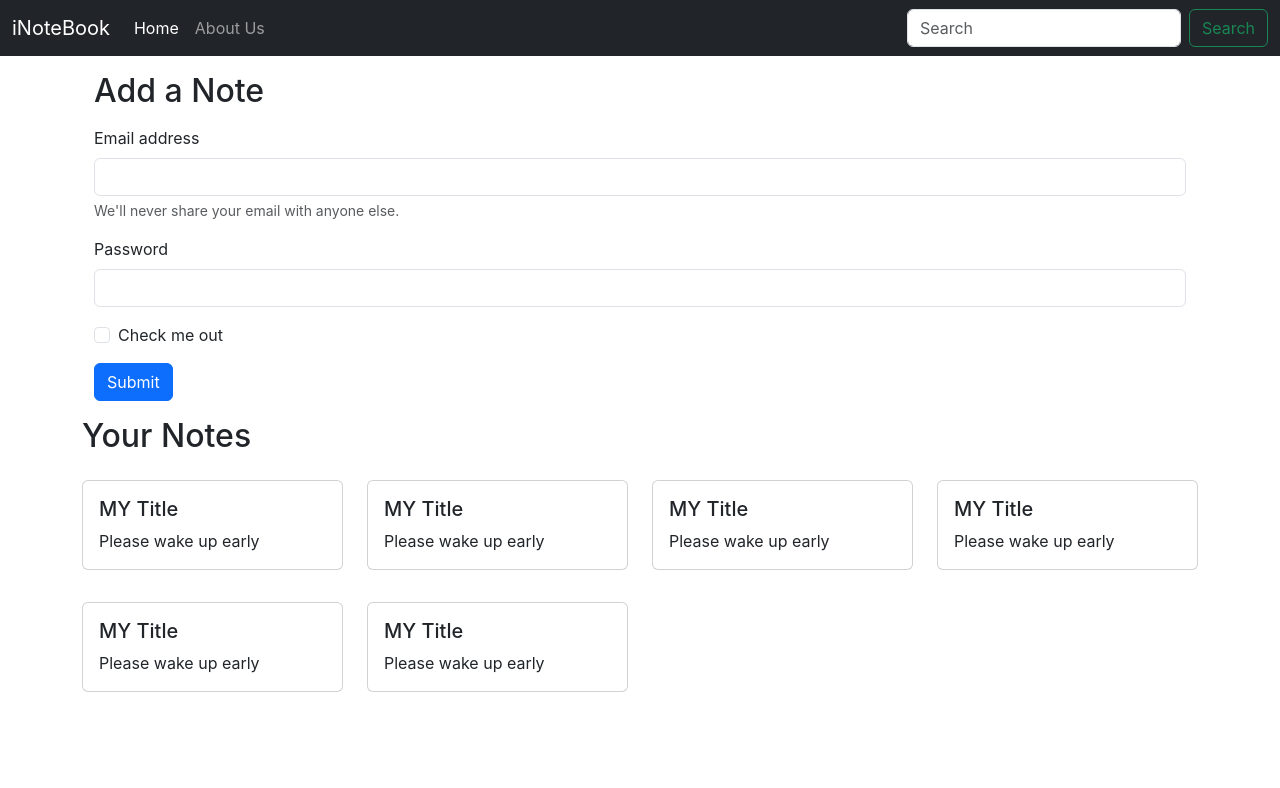
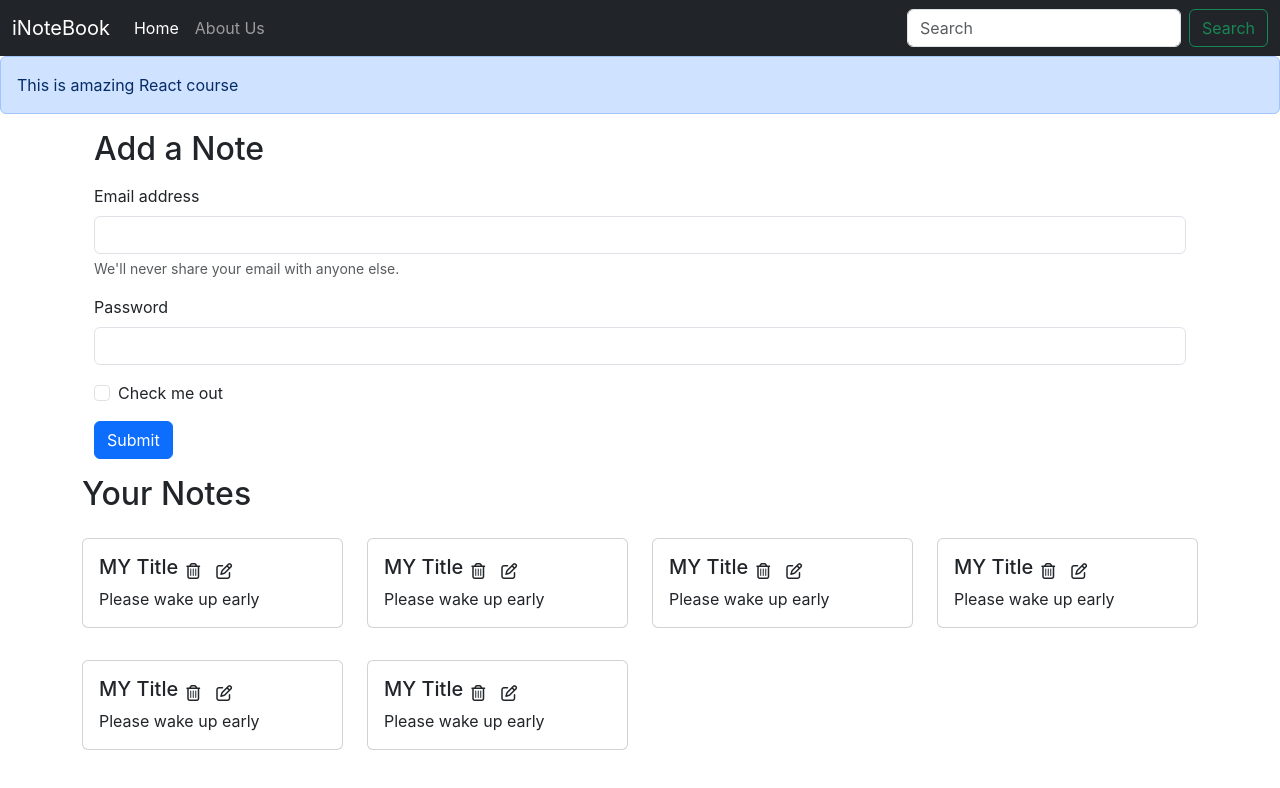
Before and after one commit to M-Yousuf123/inotebook, a React (Create React App) app: page / in a window 1280 px wide. Shown: the top 788 px of the page. Built offline with nearby package versions, Linux system fonts and the light colour scheme.

Commit message:
adding font awesome icons

```diff
--- a/public/index.html
+++ b/public/index.html
@@ -15,6 +15,7 @@
   <body>
     <noscript>You need to enable JavaScript to run this app.</noscript>
     <div id="root"></div>
+    <script src="https://kit.fontawesome.com/ddfcdeee28.js" crossorigin="anonymous"></script>
     <script src="https://cdn.jsdelivr.net/npm/bootstrap@5.3.0/dist/js/bootstrap.bundle.min.js" integrity="sha384-geWF76RCwLtnZ8qwWowPQNguL3RmwHVBC9FhGdlKrxdiJJigb/j/68SIy3Te4Bkz" crossorigin="anonymous"></script>
   </body>
 </html>
--- a/src/App.js
+++ b/src/App.js
@@ -8,7 +8,7 @@ import Navbar from './components/Navbar';
 import Home from './components/Home';
 import About from './components/About';
 import NoteState from './context/notes/NoteState';
-
+import Alert from './components/Alert';
 
 
 function App() {
@@ -16,6 +16,7 @@ function App() {
   <NoteState>
     <BrowserRouter>
       <Navbar/>
+      <Alert message="This is amazing React course"/>
     <div className="container">
       <Routes>
         <Route path="/" element={<Home/>}/>
--- /dev/null
+++ b/src/components/Alert.js
@@ -0,0 +1,13 @@
+import React from 'react'
+
+const Alert = (props) => {
+    return (
+        <div>
+            <div className="alert alert-primary" role="alert">
+               {props.message}
+            </div>
+        </div>
+    )
+}
+
+export default Alert
--- a/src/components/Home.js
+++ b/src/components/Home.js
@@ -8,17 +8,17 @@ const Home = () => {
       <h2>Add a Note</h2>
       <form className='my-3'>
         <div className="mb-3">
-          <label for="exampleInputEmail1" className="form-label">Email address</label>
+          <label htmlFor="exampleInputEmail1" className="form-label">Email address</label>
           <input type="email" className="form-control" id="exampleInputEmail1" aria-describedby="emailHelp" />
           <div id="emailHelp" className="form-text">We'll never share your email with anyone else.</div>
         </div>
         <div className="mb-3">
-          <label for="exampleInputPassword1" className="form-label">Password</label>
+          <label htmlFor="exampleInputPassword1" className="form-label">Password</label>
           <input type="password" className="form-control" id="exampleInputPassword1" />
         </div>
         <div className="mb-3 form-check">
           <input type="checkbox" className="form-check-input" id="exampleCheck1" />
-          <label className="form-check-label" for="exampleCheck1">Check me out</label>
+          <label className="form-check-label" htmlFor="exampleCheck1">Check me out</label>
         </div>
         <button type="submit" className="btn btn-primary">Submit</button>
       </form>
--- a/src/components/Navbar.js
+++ b/src/components/Navbar.js
@@ -7,20 +7,20 @@ const Navbar = () => {
     <nav className="navbar navbar-expand-lg navbar-dark bg-dark">
     <div className="container-fluid">
       <Link className="navbar-brand" to="/">iNoteBook</Link>
-      <button className="navbar-toggler" type="button" dataBsToggle="collapse" dataBsTarget="#navbarSupportedContent" ariaControls="navbarSupportedContent" ariaExpanded="false" ariaLabel="Toggle navigation">
+      <button className="navbar-toggler" type="button" databstoggle="collapse" databstarget="#navbarSupportedContent" aria-controls="navbarSupportedContent" aria-expanded="false" aria-label="Toggle navigation">
         <span className="navbar-toggler-icon"></span>
       </button>
       <div className="collapse navbar-collapse" id="navbarSupportedContent">
         <ul className="navbar-nav me-auto mb-2 mb-lg-0">
           <li className="nav-item">
-            <Link className={`nav-link ${location.pathname === "/"?"active":""}`} ariaCurrent="page" to="/">Home</Link>
+            <Link className={`nav-link ${location.pathname === "/"?"active":""}`} aria-current="page" to="/">Home</Link>
           </li>
           <li className="nav-item">
             <Link className={`nav-link ${location.pathname === "/about"?"active":""}`} to="/about">About Us</Link>
           </li>
         </ul>
         <form className="d-flex" role="search">
-          <input className="form-control me-2" type="search" placeholder="Search" ariaLabel="Search"/>
+          <input className="form-control me-2" type="search" placeholder="Search" aria-label="Search"/>
           <button className="btn btn-outline-success" type="submit">Search</button>
         </form>
       </div>
--- a/src/components/Noteitem.js
+++ b/src/components/Noteitem.js
@@ -6,7 +6,11 @@ const Noteitem = (props) => {
         <div className="col-md-3">
             <div className="card my-3">
                 <div className="card-body">
+                    <div className="d-flex align-items-center">
                     <h5 className="card-title">{note.title}</h5>
+                    <i className="fa-regular fa-trash-can mx-2"></i>
+                    <i className="fa-regular fa-pen-to-square mx-2"></i>
+                    </div>
                     <p className="card-text">{note.description}</p>
                 </div>
             </div>
--- a/src/components/Notes.js
+++ b/src/components/Notes.js
@@ -8,7 +8,7 @@ const Notes = () => {
     <div className="row my-3">
       <h2>Your Notes</h2>
       {notes.map((note)=>{
-        return <Noteitem note={note}/>
+        return <Noteitem key={note._id} note={note}/>
       })}
       </div>
   )
--- a/src/context/notes/NoteState.js
+++ b/src/context/notes/NoteState.js
@@ -13,7 +13,7 @@ const NoteState = (props)=>{
           "__v": 0
         },
         {
-          "_id": "64b91849320b6d3aab86677f",
+          "_id": "64b91849320b6d3aab86677f1",
           "user": "64b520ecd0de7f585d105221",
           "title": "MY Title",
           "description": "Please wake up early",
@@ -22,7 +22,7 @@ const NoteState = (props)=>{
           "__v": 0
         },
         {
-          "_id": "64b90f65bceb698d8943f5e7",
+          "_id": "64b90f65bceb698d8943f5e72",
           "user": "64b520ecd0de7f585d105221",
           "title": "MY Title",
           "description": "Please wake up early",
@@ -31,7 +31,7 @@ const NoteState = (props)=>{
           "__v": 0
         },
         {
-          "_id": "64b91849320b6d3aab86677f",
+          "_id": "64b91849320b6d3aab86677f3",
           "user": "64b520ecd0de7f585d105221",
           "title": "MY Title",
           "description": "Please wake up early",
@@ -40,7 +40,7 @@ const NoteState = (props)=>{
           "__v": 0
         },
         {
-          "_id": "64b90f65bceb698d8943f5e7",
+          "_id": "64b90f65bceb698d8943f5e74",
           "user": "64b520ecd0de7f585d105221",
           "title": "MY Title",
           "description": "Please wake up early",
@@ -49,7 +49,7 @@ const NoteState = (props)=>{
           "__v": 0
         },
         {
-          "_id": "64b91849320b6d3aab86677f",
+          "_id": "64b91849320b6d3aab86677f5",
           "user": "64b520ecd0de7f585d105221",
           "title": "MY Title",
           "description": "Please wake up early",
--- a/src/index.css
+++ b/src/index.css
@@ -11,3 +11,7 @@ code {
   font-family: source-code-pro, Menlo, Monaco, Consolas, 'Courier New',
     monospace;
 }
+
+i{
+  cursor: pointer;
+}
```
